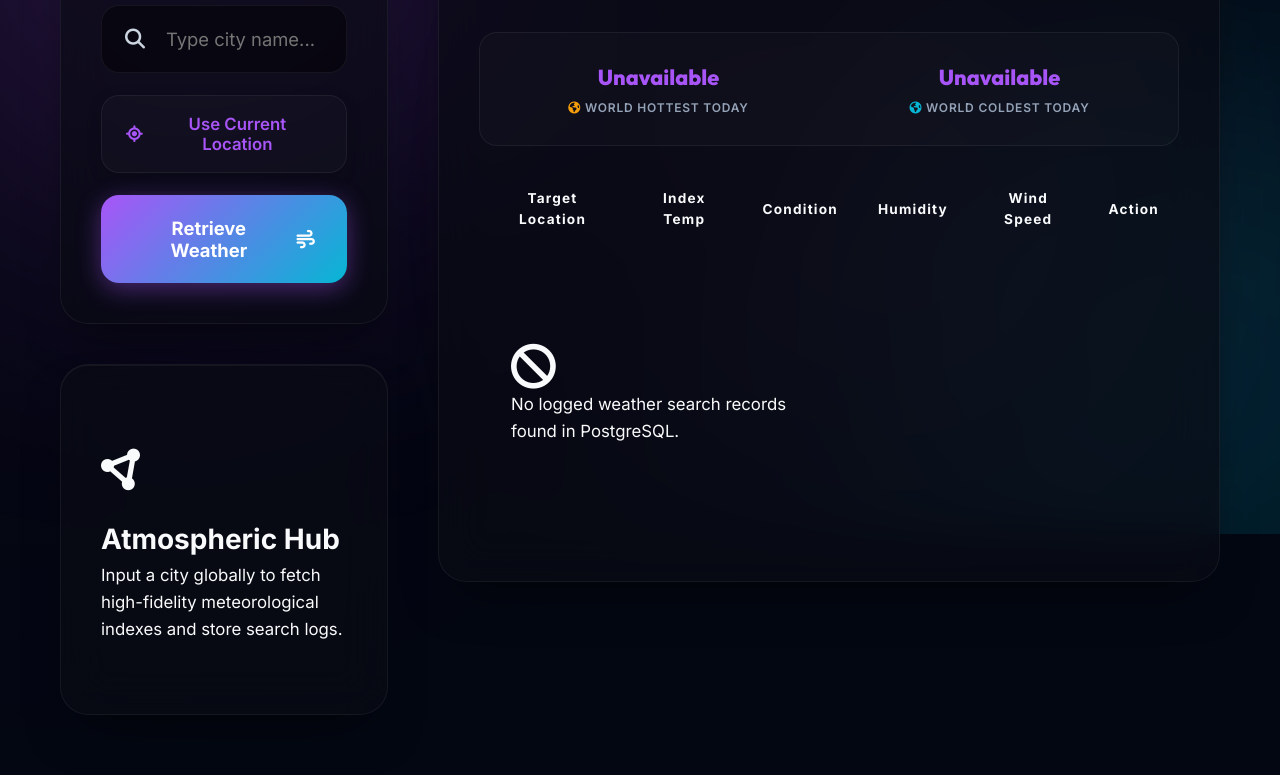
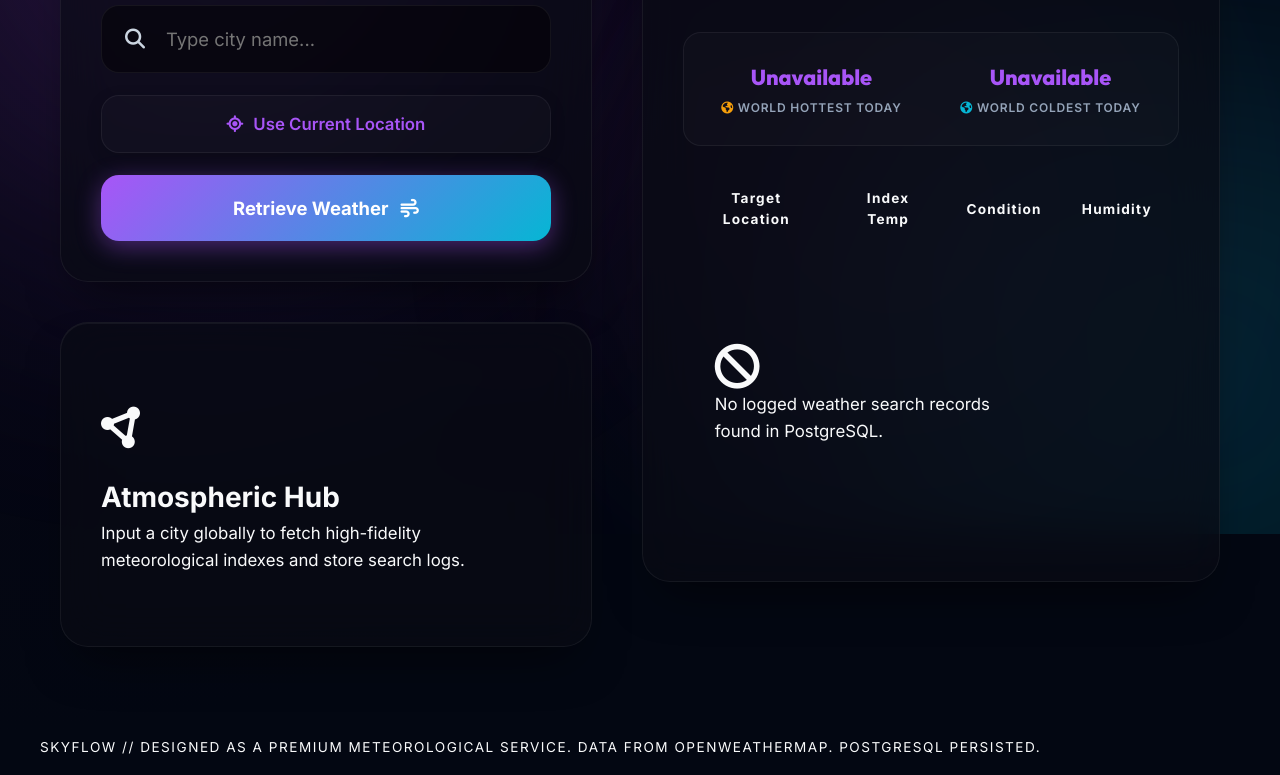
Before and after one commit to Mabd360/weather-dashboard, a website: page frontend/index.html in a window 1280 px wide. Shown: the part 266-1041 px from the top of the page. Drawn offline with nearby package versions, Linux system fonts and the light colour scheme; no server answers.

Commit message:
style: fix side-by-side grid column overflow on standard viewports

```diff
--- a/frontend/style.css
+++ b/frontend/style.css
@@ -268,7 +268,7 @@ body {
     margin: 0 auto;
     padding: 50px 60px;
     display: grid;
-    grid-template-columns: 1.15fr 1.25fr;
+    grid-template-columns: minmax(0, 1.15fr) minmax(0, 1.25fr);
     gap: 50px;
 }
 
@@ -276,6 +276,7 @@ body {
     display: flex;
     flex-direction: column;
     gap: 40px;
+    min-width: 0; /* Prevents column expansion from table min-width */
 }
 
 /* --- SEARCH CARD (Larger fonts & inputs) --- */
```
